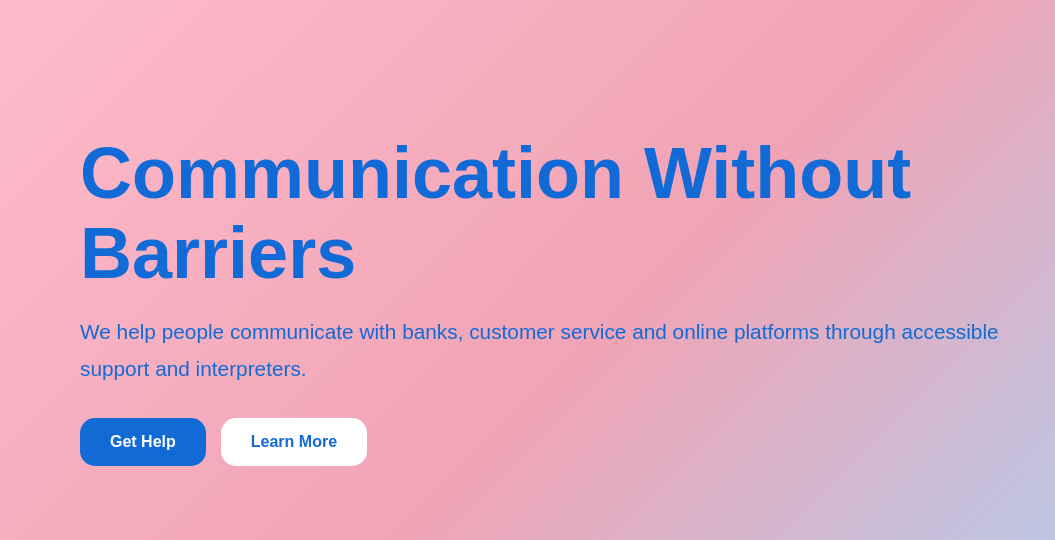
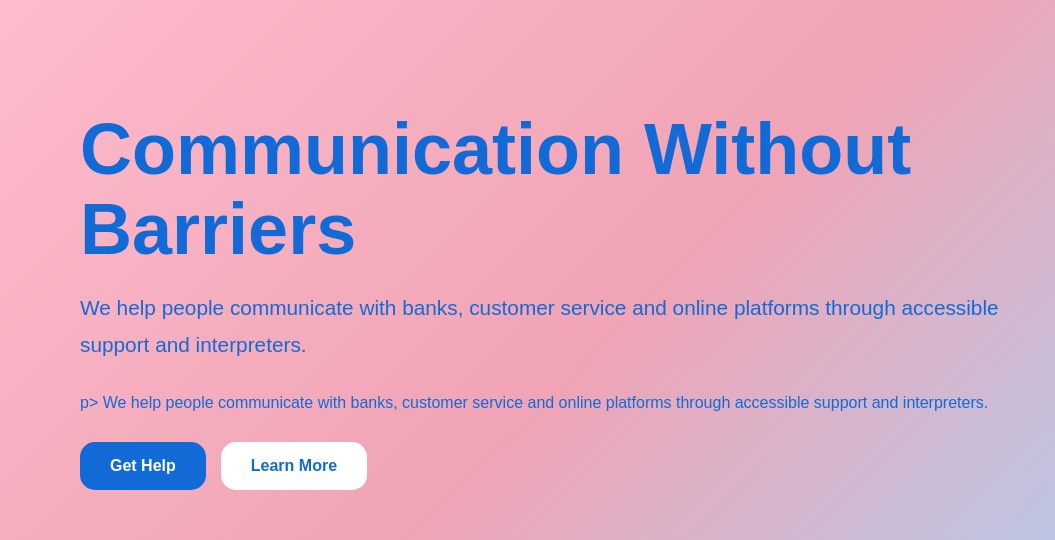
Before and after one commit to Kattyadom/SENYA---EXPO, a plain HTML site: page EXPO/index.html in a window 1280 px wide. Shown: the part 142-682 px from the top of the page, 0-1055 px from the left. Drawn offline with Linux system fonts and the light colour scheme.

Commit message:
cambio
prueba

```diff
--- a/EXPO/index.html
+++ b/EXPO/index.html
@@ -33,6 +33,11 @@
 <p>
 We help people communicate with banks, customer service and online platforms through accessible support and interpreters.
 </p>
+
+p>
+We help people communicate with banks, customer service and online platforms through accessible support and interpreters.
+</p>
+
 
 <div class="hero-buttons">
 <a href="#services" class="primary">Get Help</a>
```
